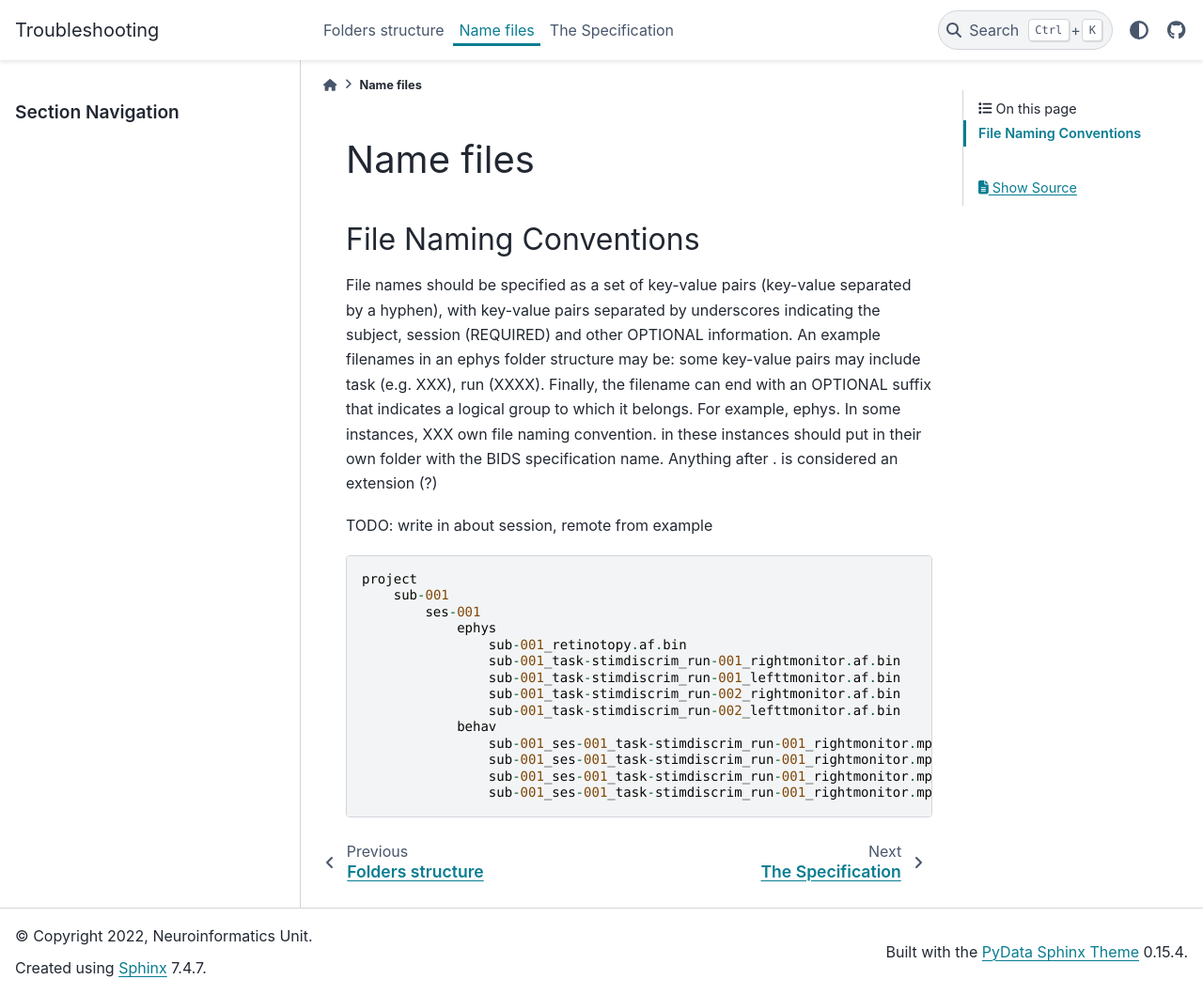
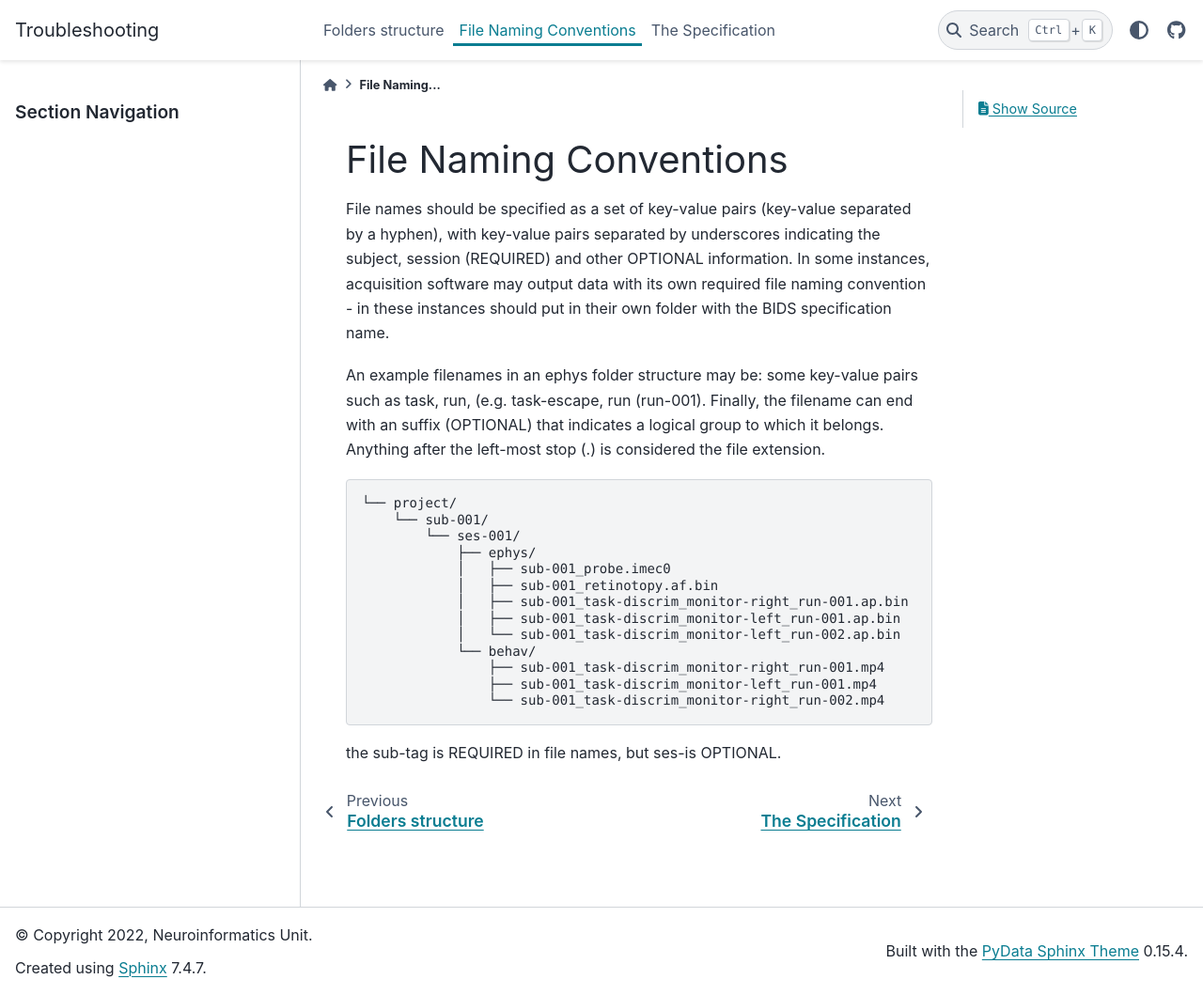
Before and after one commit to neuroinformatics-unit/NeuroBlueprint, a Sphinx documentation site: the page built from docs/source/file_naming.md, in a window 1280 px wide and 1059 px high. Shown: the whole window at 94% size. Built offline with Sphinx 7.4.7 and the PyData theme 0.15.4, drawn with Linux system fonts in a browser that asks for light colours.

Commit message:
finalise file_naming first version

````diff
--- a/docs/source/file_naming.md
+++ b/docs/source/file_naming.md
@@ -1,29 +1,29 @@
-# Name files
 ## File Naming Conventions
 
-File names should be specified as a set of key-value pairs (key-value separated by a hyphen), with key-value pairs separated by underscores indicating the subject, session (REQUIRED)
-and other OPTIONAL information. An example filenames in an ephys folder structure may be:
-some key-value pairs may include task (e.g. XXX), run (XXXX). Finally, the filename
-can end with an OPTIONAL suffix that indicates a logical group to which it belongs. For example,
-ephys.
-In some instances, XXX own file naming convention. in these instances should put
-in their own folder with the BIDS specification name. Anything after . is considered an extension (?)
+File names should be specified as a set of key-value pairs (key-value separated by a hyphen),
+with key-value pairs separated by underscores indicating the subject, session (REQUIRED)
+and other OPTIONAL information. In some instances, acquisition software may output data with its own required file naming convention -
+in these instances should put in their own folder with the BIDS specification name.
 
-TODO: write in about session, remote from example
+
+An example filenames in an ephys folder structure may be:
+some key-value pairs such as task, run,  (e.g. task-escape, run (run-001). Finally, the filename
+can end with an suffix (OPTIONAL) that indicates a logical group to which it belongs.
+Anything after the left-most stop (.) is considered the file extension.
 
 ```
-project
-    sub-001
-        ses-001
-            ephys
-                sub-001_retinotopy.af.bin
-                sub-001_task-stimdiscrim_run-001_rightmonitor.af.bin
-                sub-001_task-stimdiscrim_run-001_lefttmonitor.af.bin
-                sub-001_task-stimdiscrim_run-002_rightmonitor.af.bin
-                sub-001_task-stimdiscrim_run-002_lefttmonitor.af.bin
-            behav
-                sub-001_ses-001_task-stimdiscrim_run-001_rightmonitor.mp4
-                sub-001_ses-001_task-stimdiscrim_run-001_rightmonitor.mp4
-                sub-001_ses-001_task-stimdiscrim_run-001_rightmonitor.mp4
-                sub-001_ses-001_task-stimdiscrim_run-001_rightmonitor.mp4
+└── project/
+    └── sub-001/
+        └── ses-001/
+            ├── ephys/
+            │   ├── sub-001_probe.imec0
+            │   ├── sub-001_retinotopy.af.bin
+            │   ├── sub-001_task-discrim_monitor-right_run-001.ap.bin
+            │   ├── sub-001_task-discrim_monitor-left_run-001.ap.bin
+            │   └── sub-001_task-discrim_monitor-left_run-002.ap.bin
+            └── behav/
+                ├── sub-001_task-discrim_monitor-right_run-001.mp4
+                ├── sub-001_task-discrim_monitor-left_run-001.mp4
+                └── sub-001_task-discrim_monitor-right_run-002.mp4
 ```
+the sub-<label> tag is REQUIRED in file names, but ses-<label> is OPTIONAL.
````
